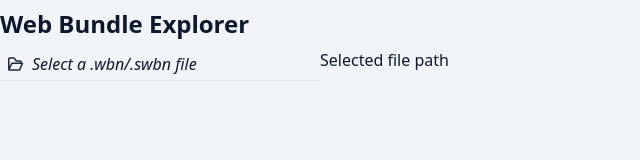
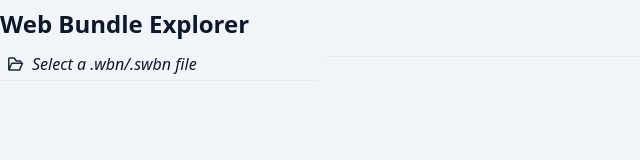
Before and after one commit to robbiemc/wbn-explorer, a Vue app: page / in a window 1280 px wide. Shown: the top 160 px of the page, without its empty margins (0-640 px from the left). Built offline with nearby package versions, Linux system fonts and the light colour scheme.

Commit message:
Rename some things

```diff
--- a/src/App.vue
+++ b/src/App.vue
@@ -10,7 +10,7 @@ import SidePanel from './components/SidePanel.vue';
 const draggingOnPage = ref<boolean>(false);
 
 const bundle = ref<WebBundle | undefined>();
-const selected = ref<string | undefined>();
+const selectedId = ref<string | undefined>();
 </script>
 
 <template>
@@ -21,17 +21,20 @@ const selected = ref<string | undefined>();
         <SidePanel
           :dragging-on-page="draggingOnPage"
           v-model:bundle="bundle"
-          v-model:selected="selected"
+          v-model:selected="selectedId"
         ></SidePanel>
       </aside>
-      <main class="w-full lg:w-2/3 xl:w-3/4">
-        <h1 class="py-2 text-2xl font-bold"><!-- Spacing -->&nbsp;</h1>
-        <h2>Selected file path</h2>
+      <main class="w-full lg:w-2/3 xl:w-3/4 ml-2">
+        <h1 class="py-2 text-2xl font-bold">&nbsp;</h1>
+        <h2 class="p-1 border-b font-bold dark:border-slate-600">
+          <!-- TODO: truncate url/path -->
+          {{ selectedId }}
+        </h2>
         <div class="">
           <ResourceInfo
-            v-if="bundle !== undefined && selected !== undefined"
+            v-if="bundle !== undefined && selectedId !== undefined"
             :bundle="bundle"
-            :url="selected"
+            :url="selectedId"
           ></ResourceInfo>
         </div>
       </main>
--- a/src/components/SidePanel.vue
+++ b/src/components/SidePanel.vue
@@ -64,7 +64,7 @@ const bundleTree = computed(() => {
 </script>
 
 <template>
-  <div class="p-1 flex gap-1 items-stretch border-b dark:border-slate-600">
+  <h2 class="p-1 flex gap-1 items-stretch border-b dark:border-slate-600">
     <label class="flex px-1 rounded hover:bg-slate-500 cursor-pointer">
       <SvgIcon class="inline w-4" type="folder_open"></SvgIcon>
       <input
@@ -93,7 +93,7 @@ const bundleTree = computed(() => {
     >
       <SvgIcon class="inline w-4" type="minus"></SvgIcon>
     </button>
-  </div>
+  </h2>
   <DropTarget
     :file-types="bundleFileTypes"
     v-model:dragging="draggingOnTree"
@@ -109,7 +109,7 @@ const bundleTree = computed(() => {
     <Tree
       v-if="bundleTree !== undefined"
       :nodes="bundleTree"
-      :selected="selected"
+      :selected-id="selected"
       :expanded="expandTree"
       @node-selected="(id) => emit('update:selected', id)"
     ></Tree>
--- a/src/components/Tree.vue
+++ b/src/components/Tree.vue
@@ -10,7 +10,7 @@ export type TreeNode = {
 
 defineProps<{
   nodes: TreeNode[];
-  selected?: string;
+  selectedId?: string;
   expanded?: boolean;
   indent?: number;
 }>();
@@ -25,7 +25,7 @@ const emit = defineEmits<{
     <TreeNode
       v-for="node in nodes"
       :node="node"
-      :selected="selected"
+      :selected-id="selectedId"
       :expanded="expanded"
       :indent="indent"
       @node-selected="(id) => emit('nodeSelected', id)"
--- a/src/components/TreeNode.vue
+++ b/src/components/TreeNode.vue
@@ -9,7 +9,7 @@ import Tree from './Tree.vue';
 
 const props = defineProps<{
   node: TreeNode;
-  selected?: string;
+  selectedId?: string;
   expanded?: boolean;
   indent?: number;
 }>();
@@ -76,7 +76,7 @@ watch(
 
       <span
         class="py-1 whitespace-nowrap overflow-hidden overflow-ellipsis"
-        :class="{ 'font-bold': selected !== undefined && selected === node.id }"
+        :class="{ 'font-bold': selectedId !== undefined && selectedId === node.id }"
       >
         {{ node.name }}
       </span>
@@ -86,7 +86,7 @@ watch(
       v-if="isFolder"
       v-show="isExpanded"
       :nodes="node.children as TreeNode[]"
-      :selected="selected"
+      :selected-id="selectedId"
       :expanded="expanded"
       :indent="(indent || 0) + 1"
       @node-selected="(id) => emit('nodeSelected', id)"
```
